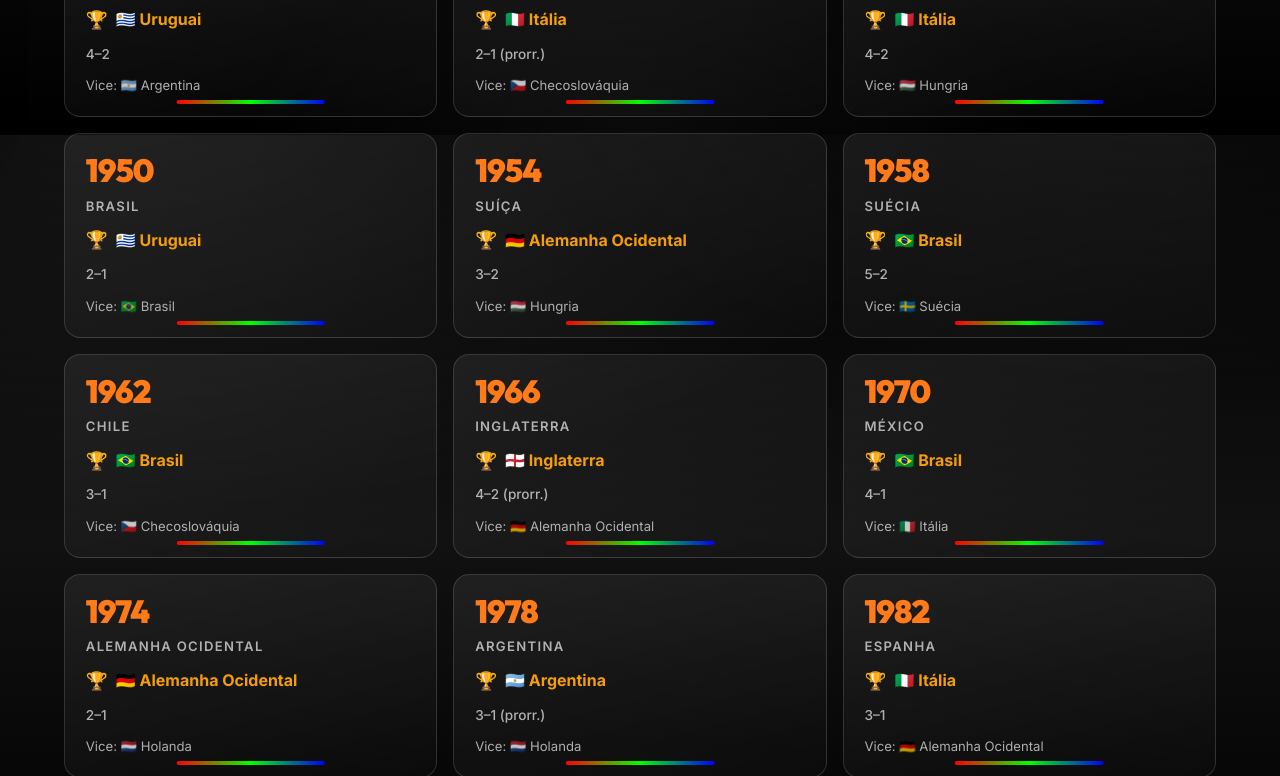
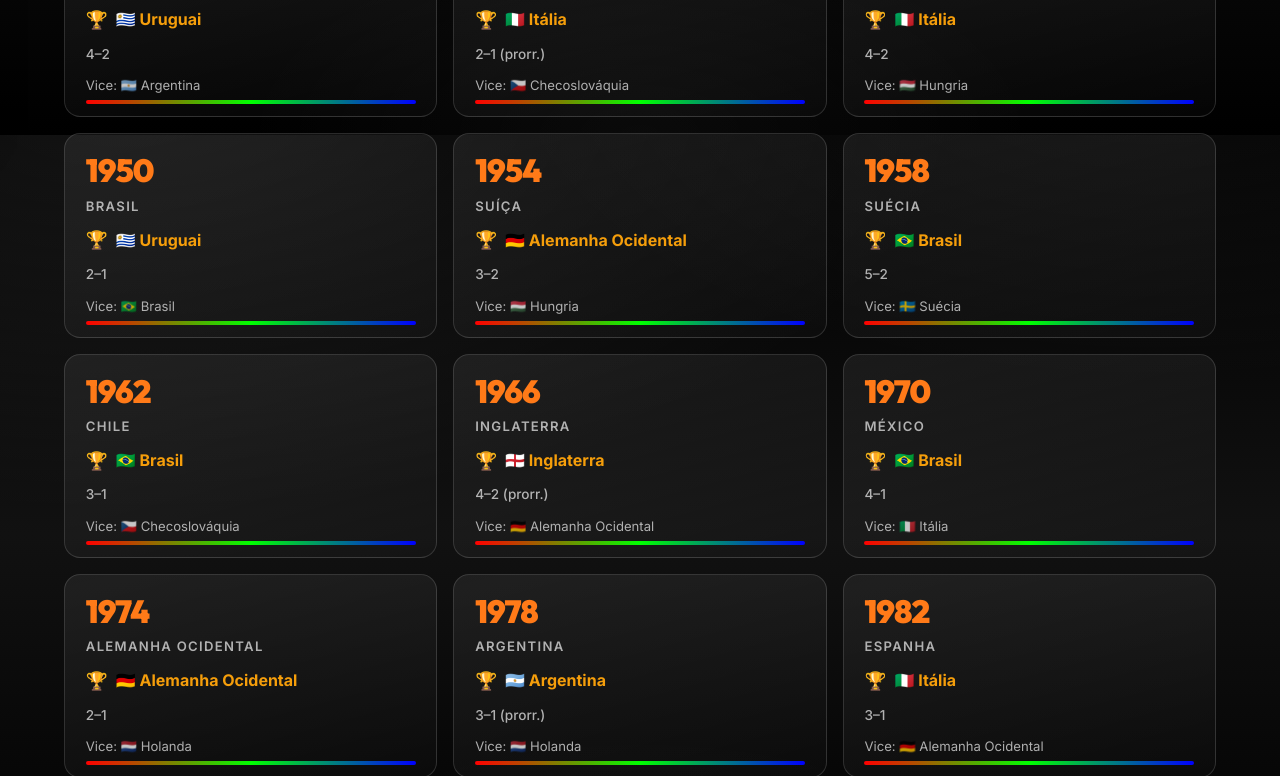
Before and after one commit to pedroquemtatristenaotamais/pedromiguelcopadomundo2ds, a plain HTML site: page index.html in a window 1280 px wide. Shown: the part 665-1441 px from the top of the page. Drawn offline with Linux system fonts and the light colour scheme.

Commit message:
Fix champion color mapping (support Portuguese names) and make card stripe full-width; support hover/focus/active

```diff
--- a/app.js
+++ b/app.js
@@ -89,34 +89,39 @@ document.addEventListener('DOMContentLoaded', () => {
 
       // Set a champion color (used by CSS --champ-color for the hover stripe)
       const championColors = {
-        Brazil: '#009c3b',
-        Argentina: '#74b9ff',
-        Uruguay: '#6fc2e6',
-        Italy: '#0072bc',
-        France: '#002395',
-        England: '#cf142b',
-        Germany: '#000000',
-        'West Germany': '#000000',
-        Spain: '#c60b1e',
-        Netherlands: '#ff7f00',
-        Croatia: '#ff0000',
-        Sweden: '#006aa7',
-        Poland: '#dc143c',
-        Hungary: '#d20000',
-        'Czechoslovakia': '#d7141a',
-        Russia: '#0033a0',
-        Japan: '#bc002d',
-        'South Korea': '#003478',
-        'South Africa': '#008053',
-        Chile: '#d52b1e',
-        Mexico: '#006847',
-        'United States': '#b22234',
-        Switzerland: '#e2001a',
-        Qatar: '#8a1538'
+        /* English */
+        Brazil: '#009c3b', Argentina: '#74b9ff', Uruguay: '#6fc2e6', Italy: '#0072bc', France: '#002395',
+        England: '#cf142b', Germany: '#000000', 'West Germany': '#000000', Spain: '#c60b1e', Netherlands: '#ff7f00',
+        Croatia: '#ff0000', Sweden: '#006aa7', Poland: '#dc143c', Hungary: '#d20000', 'Czechoslovakia': '#d7141a',
+        Russia: '#0033a0', Japan: '#bc002d', 'South Korea': '#003478', 'South Africa': '#008053', Chile: '#d52b1e',
+        Mexico: '#006847', 'United States': '#b22234', Switzerland: '#e2001a', Qatar: '#8a1538', Uruguay: '#6fc2e6',
+        /* Portuguese keys (champPt) */
+        Brasil: '#009c3b', Argentina: '#74b9ff', Uruguai: '#6fc2e6', Itália: '#0072bc', França: '#002395',
+        Inglaterra: '#cf142b', Alemanha: '#000000', 'Alemanha Ocidental': '#000000', Espanha: '#c60b1e', Holanda: '#ff7f00',
+        Croácia: '#ff0000', Suécia: '#006aa7', Polônia: '#dc143c', Hungria: '#d20000', 'Checoslováquia': '#d7141a',
+        Rússia: '#0033a0', Japão: '#bc002d', 'Coreia do Sul': '#003478', 'África do Sul': '#008053', Chile: '#d52b1e',
+        México: '#006847', 'Estados Unidos': '#b22234', Suíça: '#e2001a', Catar: '#8a1538'
       };
 
-      const champKey = ed.champion || ed.champPt || '';
-      const champColor = championColors[champKey] || getComputedStyle(document.documentElement).getPropertyValue('--secondary').trim() || '#ff7a18';
+      // Prefer canonical English champion name but fall back to Portuguese champPt
+      const rawKey = (ed.champion || ed.champPt || '').trim();
+      // Try several normalized variants to catch mismatches
+      const variants = [rawKey, rawKey.replace(/\s+\(.*\)$/, ''), rawKey.replace(/\s+de\s+/, ' '), rawKey.toLowerCase()];
+      let champColor = null;
+      for (const k of variants) {
+        if (!k) continue;
+        if (championColors[k]) { champColor = championColors[k]; break; }
+        // try capitalized lookup
+        const cap = k.charAt(0).toUpperCase() + k.slice(1);
+        if (championColors[cap]) { champColor = championColors[cap]; break; }
+      }
+
+      if (!champColor) {
+        // fallback to CSS secondary variable
+        const cssSecondary = getComputedStyle(document.documentElement).getPropertyValue('--secondary').trim();
+        champColor = cssSecondary || '#ff7a18';
+      }
+
       card.style.setProperty('--champ-color', champColor);
 
       gridContainer.appendChild(card);
--- a/style.css
+++ b/style.css
@@ -781,25 +781,26 @@ header .subtitle {
 
 /* Colored stripe at bottom of card based on champion */
 .ed-card::after {
-  /* centered small stripe (default: RGB) */
+  /* full-width stripe (inset by card padding) */
   content: '';
   position: absolute;
   bottom: 12px;
-  left: 50%;
-  transform: translateX(-50%);
-  width: 40%;
+  left: 1.3rem;
+  right: 1.3rem;
   height: 4px;
   border-radius: 4px;
   background: linear-gradient(90deg, rgb(255,0,0), rgb(0,255,0), rgb(0,0,255));
   box-shadow: 0 0 0 rgba(0,0,0,0);
-  transition: background 320ms ease, box-shadow 320ms ease, transform 320ms ease;
+  transition: background 260ms ease, box-shadow 260ms ease, transform 260ms ease;
 }
 
-.ed-card:hover::after {
-  /* on hover, use the champion color provided by JS via --champ-color */
+.ed-card:hover::after,
+.ed-card:focus::after,
+.ed-card:active::after {
+  /* on hover/focus/active, use the champion color provided by JS via --champ-color */
   background: linear-gradient(90deg, var(--champ-color, var(--secondary)), color-mix(in srgb, var(--champ-color, var(--secondary)) 60%, white));
   box-shadow: 0 6px 20px color-mix(in srgb, var(--champ-color, var(--secondary)) 40%, black);
-  transform: translateX(-50%) scaleX(1.06);
+  transform: scaleX(1.01);
 }
 
 /* ═══════════════════════════════════════════════════
```
